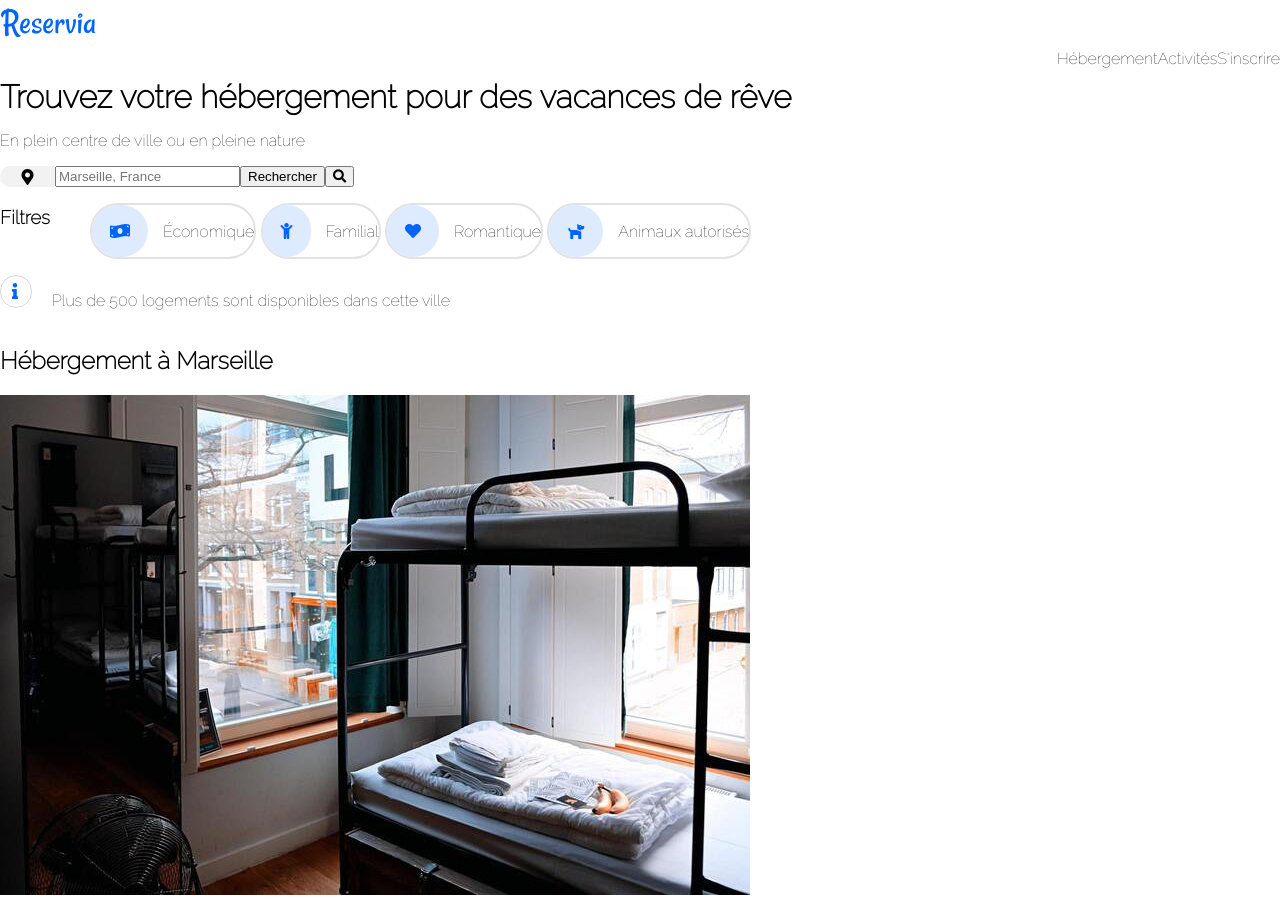
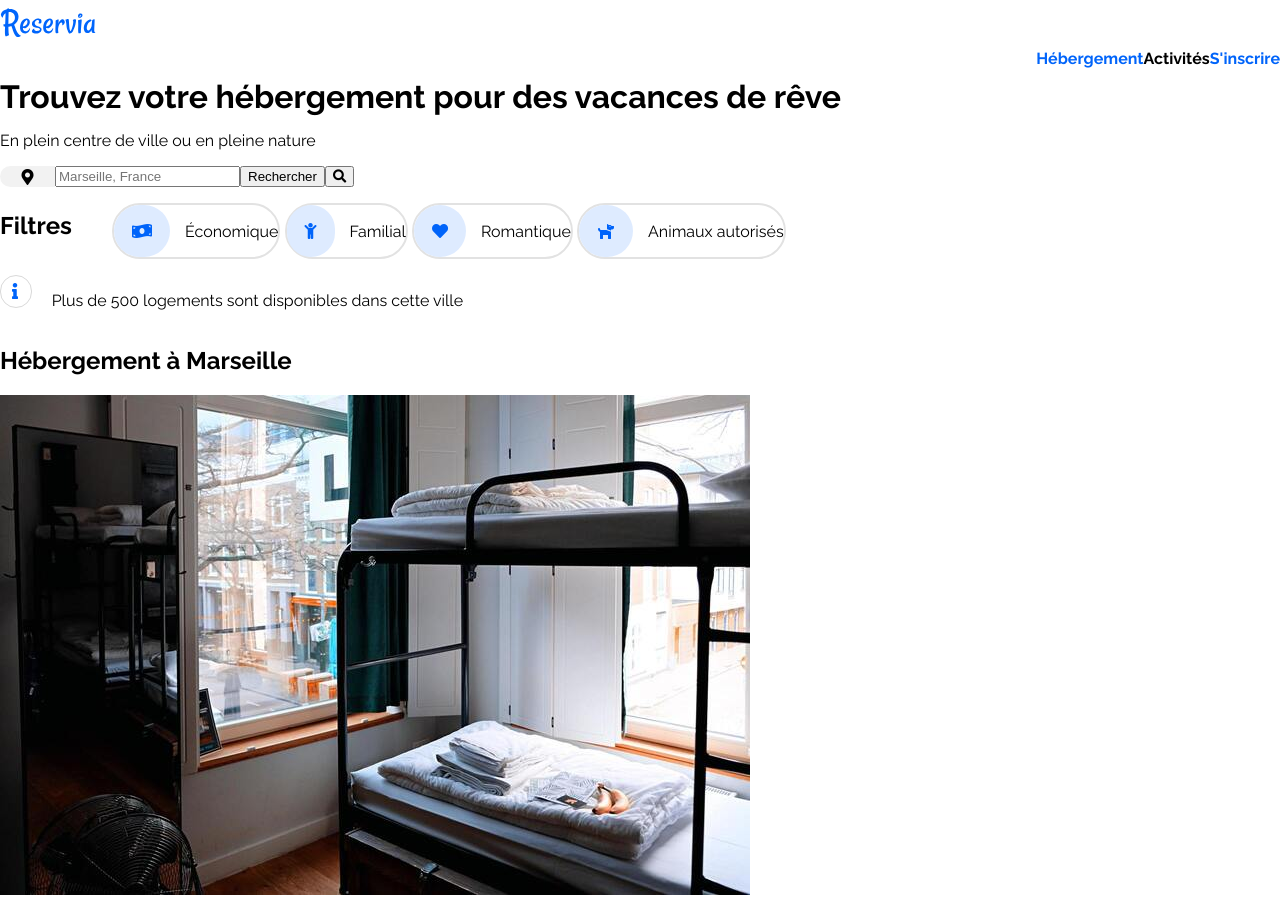
Before and after one commit to AdrienDev91/AdrienHartmann-2-21-05-2021, a plain HTML site: page index.html in a window 1280 px wide. Shown: the top 898 px of the page. Drawn offline with Linux system fonts and the light colour scheme.

Commit message:
ajustements police

```diff
--- a/index.html
+++ b/index.html
@@ -3,6 +3,7 @@
 
 <head>
     <meta charset="UTF-8">
+    <meta name="viewport" content="width=device-width, initial-scale=1.0">
     <title>Reservia</title>
 
 
@@ -15,7 +16,7 @@
     <!--GoogleFonts-->
 
     <link rel="preconnect" href="https://fonts.gstatic.com">
-    <link href="https://fonts.googleapis.com/css2?family=Raleway:wght@100&display=swap" rel="stylesheet">
+    <link href="https://fonts.googleapis.com/css2?family=Raleway:wght@400;500;600;700;800&display=swap" rel="stylesheet">
 
 
 
--- a/style.css
+++ b/style.css
@@ -2,6 +2,7 @@ body
 {
  font-family: 'Raleway', sans-serif;
  margin: auto;
+
 }
 
 head{
@@ -18,11 +19,13 @@ padding: 0;
 display: flex;
 flex-wrap: wrap;
 justify-content: flex-end;
+font-weight: bold;
 
 }
 
 .nav_hb{
 display: flex;
+color: #0064fa;
 
 
 
@@ -37,13 +40,14 @@ display: flex;
 
 .nav_su{
 display: flex;
+color: #0064fa;
 
 
 
 }
 
 .title_h1{
-
+font-size: 32px;
 margin: 10px 0;
 }
 
@@ -121,3 +125,12 @@ height: auto;
 background-color: #F2F2F2;
 border-radius: 14px 0 0 14px;
 }
+
+.title_h3_filters{
+    font-size: 24px;
+
+}
+
+.p{
+    font-weight: normal;
+}
```
